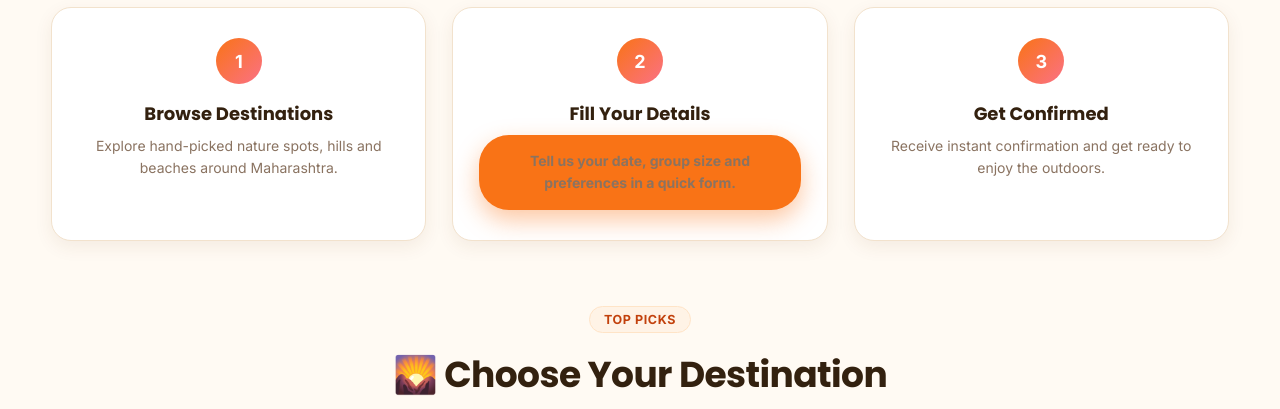
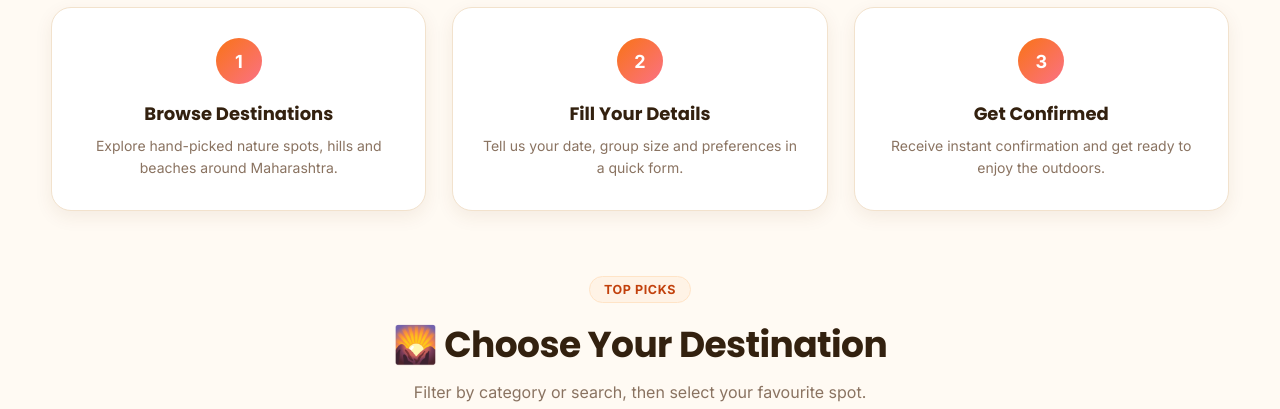
Before and after one commit to sohampatil8/blue-green-deployment, a plain HTML site: page Green/picnic.html in a window 1280 px wide. Shown: the part 840-1249 px from the top of the page. Drawn offline with Linux system fonts and the light colour scheme.

Commit message:
changes in destination

```diff
--- a/Green/picnic.html
+++ b/Green/picnic.html
@@ -1415,14 +1415,9 @@
             <div class="step reveal">
               <div class="step-num">2</div>
               <h3>Fill Your Details</h3>
-              <div class="hero-actions">
-                <a href="#destinations" class="btn hero-button">
-                  <p>
-                    Tell us your date, group size and preferences in a quick
-                    form.
-                  </p>
-                </a>
-              </div>
+              <p>
+                Tell us your date, group size and preferences in a quick form.
+              </p>
             </div>
 
             <div class="step reveal">
@@ -1900,8 +1895,11 @@
                   </div>
 
                   <div class="form-group full">
-                    <label for="destination"> Preferred Destination </label>
-
+                    <div class="hero-actions">
+                      <a href="#destinations" class="btn hero-button ghost">
+                        <label for="destination"> Preferred Destination </label>
+                      </a>
+                    </div>
                     <input
                       type="text"
                       id="destination"
```
